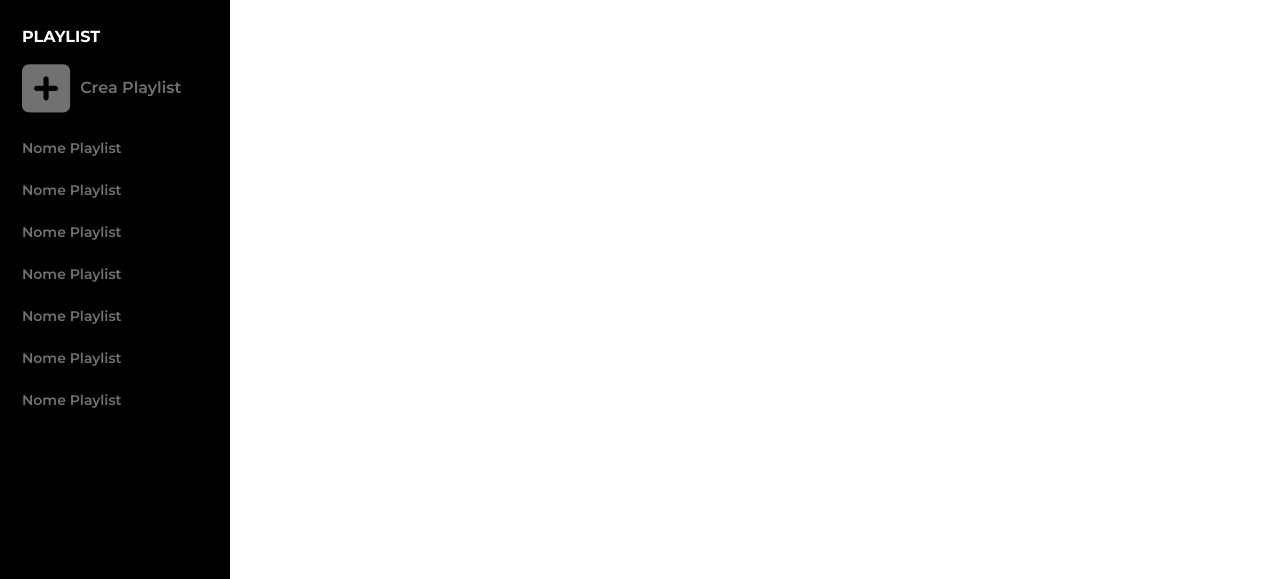
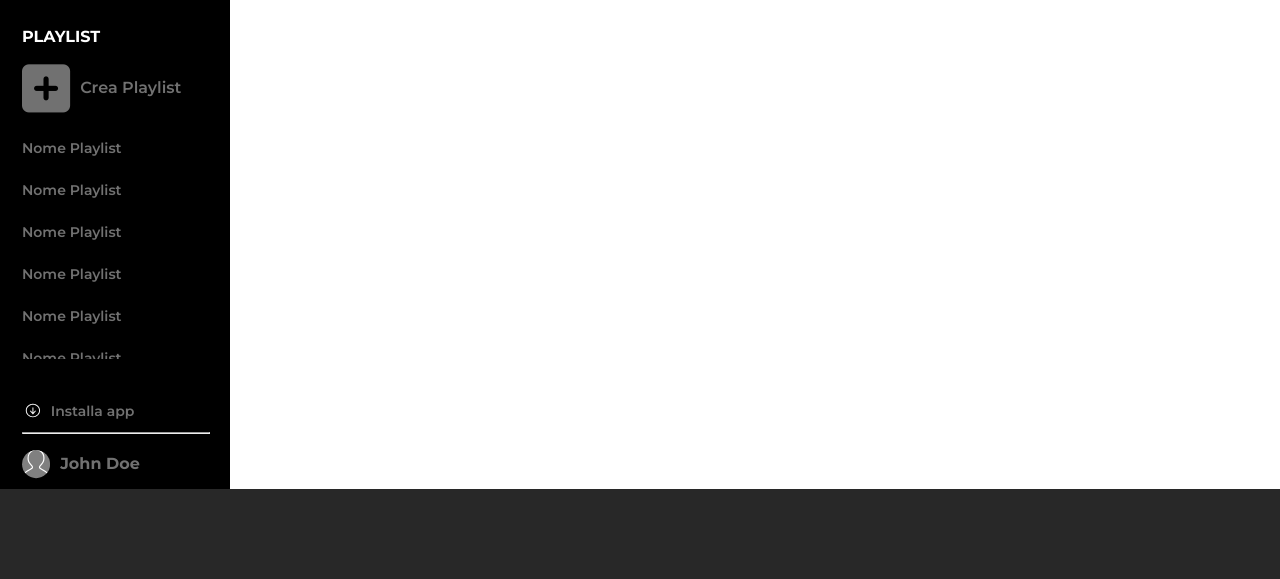
Before and after one commit to MirkoCherchi/html-css-spotifyweb, a plain HTML site: page index.html in a window 1280 px wide. Shown: the part 221-800 px from the top of the page. Drawn offline with Linux system fonts and the light colour scheme.

Commit message:
feat: scroll nav playlist

```diff
--- a/css/style.css
+++ b/css/style.css
@@ -21,7 +21,8 @@ body{
     flex-direction: column;
     justify-content: space-between;
     color: #717171;
-    height: 1010px;
+    height: calc(100vh - 90px);
+    position: relative;
 }
 
 ul{
@@ -48,7 +49,6 @@ a{
 .nav-bar .logo-small img{
     display: none;
 }
-
 
 .icon-home{
     border-left: 3px solid#adff2f;
@@ -85,9 +85,17 @@ a{
     margin-right: .625rem;
 }
 
+.list-playlist{
+    overflow-y: auto;
+    height: calc(100vh - 580px);
+    min-height: 100px;
+}
+
+
 .crea-playlist{
     padding-bottom: 1.4375rem;
 }
+
 
 .name-playlist{
     padding-bottom: 1.5rem;
@@ -96,7 +104,6 @@ a{
 
 .install-app{
     display: flex;
-
     font-size: .875rem;
 }
 
@@ -128,7 +135,19 @@ a{
     margin-bottom: .9375rem;
 }
 
+/* /header */
 
+
+/* footer */
+
+footer {
+    height: 90px;
+    background-color: #282828;
+    position: fixed;
+    left: 0;
+    right: 0;
+    z-index: 100;
+}
 
 
 
--- a/index.html
+++ b/index.html
@@ -14,6 +14,8 @@
         crossorigin="anonymous" referrerpolicy="no-referrer" />
     <!-- my css -->
     <link rel="stylesheet" href="css/style.css">
+    <!-- favicon -->
+    <link rel="icon" type="image/x-icon" href="img/favicon.ico">
 </head>
 
 <body>
@@ -38,16 +40,17 @@
                 <!-- playlist -->
                 <div class="nav-playlist">
                     <h4 class="playlist-menu">PLAYLIST</h4>
-                    <div class="crea-playlist"><i class="fa-solid fa-square-plus"></i>Crea Playlist</div>
+                    <div class="crea-playlist"><i class="fa-solid fa-square-plus"></i><a href="#">Crea Playlist</a>
+                    </div>
                     <div class="scroll-list">
                         <ul class="list-playlist">
-                            <li class="name-playlist">Nome Playlist</li>
-                            <li class="name-playlist">Nome Playlist</li>
-                            <li class="name-playlist">Nome Playlist</li>
-                            <li class="name-playlist">Nome Playlist</li>
-                            <li class="name-playlist">Nome Playlist</li>
-                            <li class="name-playlist">Nome Playlist</li>
-                            <li class="name-playlist">Nome Playlist</li>
+                            <li class="name-playlist"><a href="#">Nome Playlist</a></li>
+                            <li class="name-playlist"><a href="#">Nome Playlist</a></li>
+                            <li class="name-playlist"><a href="#">Nome Playlist</a></li>
+                            <li class="name-playlist"><a href="#">Nome Playlist</a></li>
+                            <li class="name-playlist"><a href="#">Nome Playlist</a></li>
+                            <li class="name-playlist"><a href="#">Nome Playlist</a></li>
+                            <li class="name-playlist"><a href="#">Nome Playlist</a></li>
                         </ul>
                     </div>
                 </div>
@@ -57,19 +60,22 @@
 
             <!-- nav bottom -->
             <div class="install-utente">
-                <div class="install-app user"><img src="img/download.svg" alt="download"><span
-                        class="install-none">Installa app</span></div>
+                <div class="install-app user"><img src="img/download.svg" alt="download"><span class="install-none"><a
+                            href="#">Installa app</a></span></div>
                 <hr class="line-nav">
-                <div class="user-nav user"><img src="img/profile.svg" alt="profile"><span class="install-none">John
-                        Doe</span></div>
+                <div class="user-nav user"><img src="img/profile.svg" alt="profile"><span class="install-none"><a
+                            href="#">John
+                            Doe</a></span>
+                </div>
             </div>
             <!-- /nav bottom -->
         </nav>
 
     </header>
     <!-- /nav playlist -->
+    <footer>
 
-    aaa
+    </footer>
 </body>
 
 </html>
```
